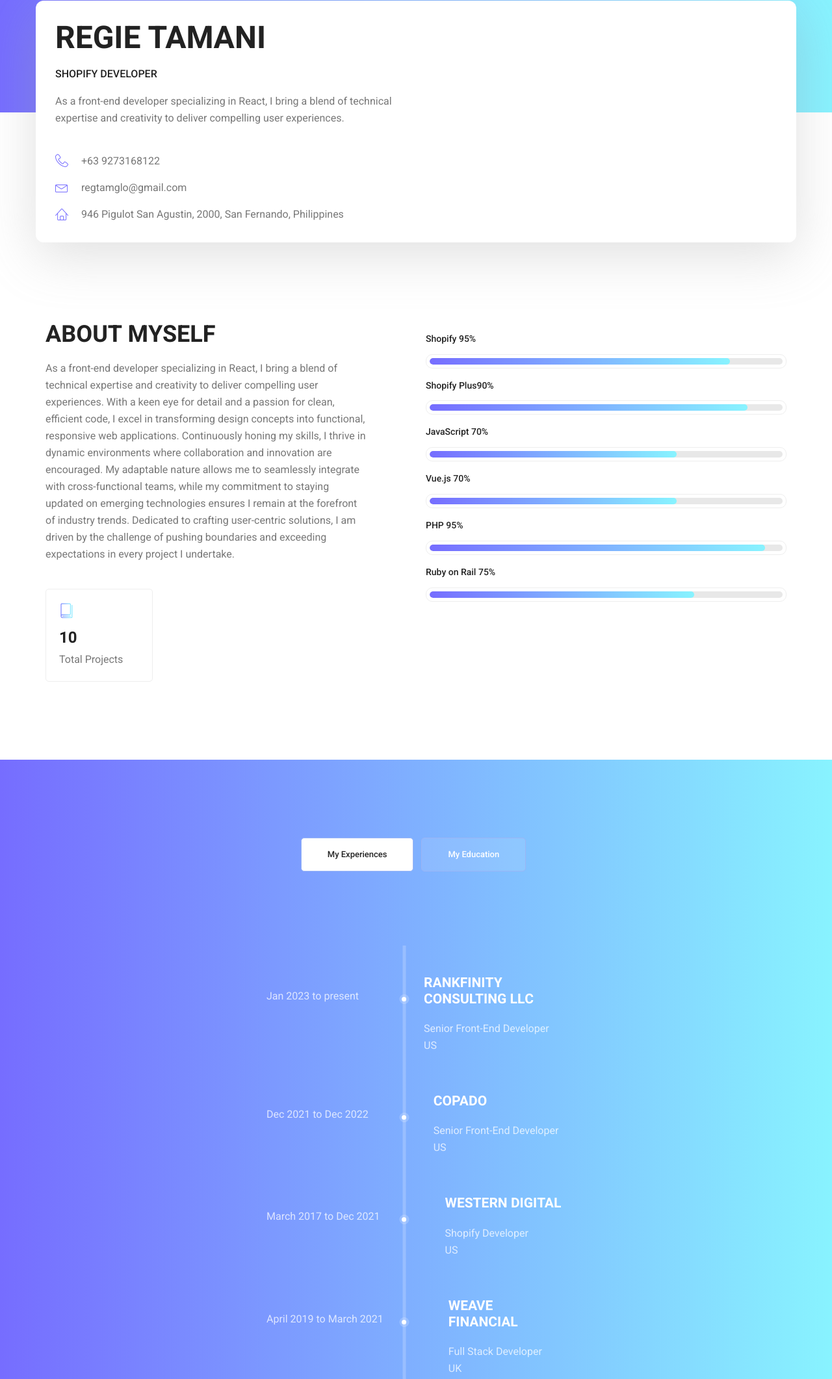
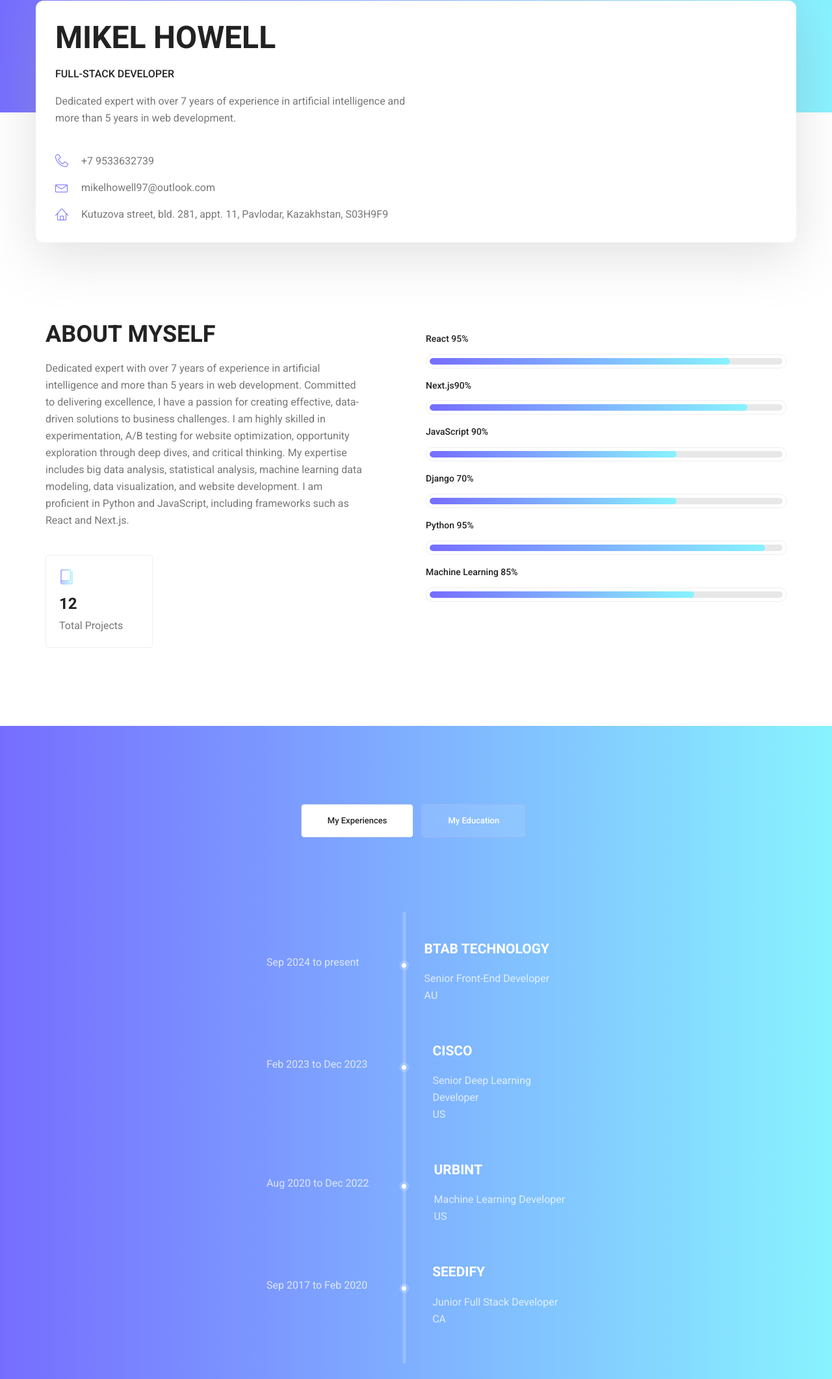
Before and after one commit to mikelhowell/Mikel-Resume, a plain HTML site: page index.html in a window 1280 px wide. Shown: the part 199-2321 px from the top of the page at 65% size. Drawn offline with Linux system fonts and the light colour scheme.

Commit message:
third commit

```diff
--- a/index.html
+++ b/index.html
@@ -6,7 +6,7 @@
 	<meta charset="utf-8">
 	<meta name="viewport" content="width=device-width, initial-scale=1, shrink-to-fit=no">
 	<link rel="icon" href="img/favicon.png" type="image/png">
-	<title>Regie Mallanao Tamani</title>
+	<title>Mikel Howell</title>
 	<!-- Bootstrap CSS -->
 	<link rel="stylesheet" href="css/bootstrap.css">
 	<link rel="stylesheet" href="vendors/linericon/style.css">
@@ -30,7 +30,7 @@
 			<nav class="navbar navbar-expand-lg navbar-light">
 				<div class="container box_1620">
 					<!-- Brand and toggle get grouped for better mobile display -->
-					<a class="navbar-brand logo_h text-white fw-bold" href="index.html">Regie Tamani</a>
+					<a class="navbar-brand logo_h text-white fw-bold" href="index.html">Mikel Howell</a>
 					<button class="navbar-toggler" type="button" data-toggle="collapse"
 						data-target="#navbarSupportedContent" aria-controls="navbarSupportedContent"
 						aria-expanded="false" aria-label="Toggle navigation">
@@ -58,16 +58,14 @@
 					<div class="media">
 						<div class="media-body">
 							<div class="personal_text">
-								<h3>Regie Tamani</h3>
-								<h4>Shopify Developer</h4>
-								<p>As a front-end developer specializing in React, I bring a blend of technical expertise and creativity to deliver
-									compelling user experiences.
+								<h3>Mikel Howell</h3>
+								<h4>Full-Stack Developer</h4>
+								<p>Dedicated expert with over 7 years of experience in artificial intelligence and more than 5 years in web development.
 									</p>
 								<ul class="list basic_info">
-									<li><a href="#"><i class="lnr lnr-phone-handset"></i>+63 9273168122</a></li>
-									<li><a href="#"><i class="lnr lnr-envelope"></i>regtamglo@gmail.com</a></li>
-									<li><a href="#"><i class="lnr lnr-home"></i> 946 Pigulot San Agustin, 2000, San Fernando,
-											Philippines</a></li>
+									<li><a href="#"><i class="lnr lnr-phone-handset"></i>+7 9533632739</a></li>
+									<li><a href="#"><i class="lnr lnr-envelope"></i>mikelhowell97@outlook.com</a></li>
+									<li><a href="#"><i class="lnr lnr-home"></i> Kutuzova street, bld. 281, appt. 11, Pavlodar, Kazakhstan, S03H9F9</a></li>
 								</ul>
 							</div>
 						</div>
@@ -85,21 +83,12 @@
 				<div class="col-lg-6">
 					<div class="welcome_text">
 						<h4>About Myself</h4>
-						<p>As a front-end developer specializing in React, I bring a blend of technical expertise and creativity to deliver
-							compelling user experiences.
-							With a keen eye for detail and a passion for clean, efficient code, I excel in transforming design concepts into
-							functional, responsive web applications.
-							Continuously honing my skills, I thrive in dynamic environments where collaboration and innovation are
-							encouraged.
-							My adaptable nature allows me to seamlessly integrate with cross-functional teams, while my commitment to
-							staying updated on emerging technologies ensures I remain at the forefront of industry trends.
-							Dedicated to crafting user-centric solutions, I am driven by the challenge of pushing boundaries and exceeding
-							expectations in every project I undertake.</p>
+						<p>Dedicated expert with over 7 years of experience in artificial intelligence and more than 5 years in web development. Committed to delivering excellence, I have a passion for creating effective, data-driven solutions to business challenges. I am highly skilled in experimentation, A/B testing for website optimization, opportunity exploration through deep dives, and critical thinking. My expertise includes big data analysis, statistical analysis, machine learning data modeling, data visualization, and website development. I am proficient in Python and JavaScript, including frameworks such as React and Next.js.</p>
 						<div class="row">
 							<div class="col-md-4">
 								<div class="wel_item">
 									<i class="lnr lnr-book"></i>
-									<h4>10</h4>
+									<h4>12</h4>
 									<p>Total Projects</p>
 								</div>
 							</div>
@@ -110,7 +99,7 @@
 					<div class="tools_expert">
 						<div class="skill_main">
 							<div class="skill_item">
-								<h4>Shopify <span class="counter">95</span>%</h4>
+								<h4>React <span class="counter">95</span>%</h4>
 								<div class="progress_br">
 									<div class="progress">
 										<div class="progress-bar" role="progressbar" aria-valuenow="85"
@@ -119,7 +108,7 @@
 								</div>
 							</div>
 							<div class="skill_item">
-								<h4>Shopify Plus<span class="counter">90</span>%</h4>
+								<h4>Next.js<span class="counter">90</span>%</h4>
 								<div class="progress_br">
 									<div class="progress">
 										<div class="progress-bar" role="progressbar" aria-valuenow="90"
@@ -128,7 +117,7 @@
 								</div>
 							</div>
 							<div class="skill_item">
-								<h4>JavaScript <span class="counter">70</span>%</h4>
+								<h4>JavaScript <span class="counter">90</span>%</h4>
 								<div class="progress_br">
 									<div class="progress">
 										<div class="progress-bar" role="progressbar" aria-valuenow="70"
@@ -137,7 +126,7 @@
 								</div>
 							</div>
 							<div class="skill_item">
-								<h4>Vue.js <span class="counter">70</span>%</h4>
+								<h4>Django <span class="counter">70</span>%</h4>
 								<div class="progress_br">
 									<div class="progress">
 										<div class="progress-bar" role="progressbar" aria-valuenow="70"
@@ -146,7 +135,7 @@
 								</div>
 							</div>
 							<div class="skill_item">
-								<h4>PHP <span class="counter">95</span>%</h4>
+								<h4>Python <span class="counter">95</span>%</h4>
 								<div class="progress_br">
 									<div class="progress">
 										<div class="progress-bar" role="progressbar" aria-valuenow="95"
@@ -155,7 +144,7 @@
 								</div>
 							</div>
 							<div class="skill_item">
-								<h4>Ruby on Rail <span class="counter">75</span>%</h4>
+								<h4>Machine Learning <span class="counter">85</span>%</h4>
 								<div class="progress_br">
 									<div class="progress">
 										<div class="progress-bar" role="progressbar" aria-valuenow="75"
@@ -192,11 +181,11 @@
 								<span></span>
 								<div class="media">
 									<div class="d-flex">
-										<p>Jan 2023 to present</p>
+										<p>Sep 2024 to present</p>
 									</div>
 									<div class="media-body">
-										<h4>Rankfinity Consulting LLC</h4>
-										<p>Senior Front-End Developer <br />US</p>
+										<h4>Btab Technology</h4>
+										<p>Senior Front-End Developer <br />AU</p>
 									</div>
 								</div>
 							</li>
@@ -204,11 +193,11 @@
 								<span></span>
 								<div class="media">
 									<div class="d-flex">
-										<p>Dec 2021 to Dec 2022</p>
+										<p>Feb 2023 to Dec 2023</p>
 									</div>
 									<div class="media-body">
-										<h4>Copado</h4>
-										<p>Senior Front-End Developer <br />US</p>
+										<h4>Cisco</h4>
+										<p>Senior Deep Learning Developer <br />US</p>
 									</div>
 								</div>
 							</li>
@@ -216,11 +205,11 @@
 								<span></span>
 								<div class="media">
 									<div class="d-flex">
-										<p>March 2017 to Dec 2021</p>
+										<p>Aug 2020 to Dec 2022</p>
 									</div>
 									<div class="media-body">
-										<h4>Western Digital</h4>
-										<p>Shopify Developer <br />US</p>
+										<h4>Urbint</h4>
+										<p>Machine Learning Developer <br />US</p>
 									</div>
 								</div>
 							</li>
@@ -228,11 +217,11 @@
 								<span></span>
 								<div class="media">
 									<div class="d-flex">
-										<p>April 2019 to March 2021</p>
+										<p>Sep 2017 to Feb 2020</p>
 									</div>
 									<div class="media-body">
-										<h4>Weave Financial</h4>
-										<p>Full Stack Developer <br />UK</p>
+										<h4>Seedify</h4>
+										<p>Junior Full Stack Developer <br />CA</p>
 									</div>
 								</div>
 							</li>
@@ -244,10 +233,10 @@
 								<span></span>
 								<div class="media">
 									<div class="d-flex">
-										<p>March 2004 to March 2008</p>
+										<p>May 2012 to May 2017</p>
 									</div>
 									<div class="media-body">
-										<h4>University Of Santo Tomas</h4>
+										<h4>De La Salle University Manila</h4>
 										<p>Bachelor’s degree, Computer Science <br />PH</p>
 									</div>
 								</div>
@@ -277,28 +266,16 @@
 				<div class="col-lg-4 col-md-4 col-sm-6 brand manipul design print">
 					<div class="h_gallery_item">
 						<div class="g_img_item">
-							<img class="img-fluid" src="img/gallery/project-1.png" alt="">
-							<a class="light" href="img/gallery/project-1.png"><img src="img/gallery/icon.png"
+							<img class="img-fluid" src="img/gallery/1.png" alt="">
+							<a class="light" href="img/gallery/1.png"><img src="img/gallery/icon.png"
 									alt=""></a>
 						</div>
 						<div class="g_item_text">
-							<h4>Weave Dapp</h4>
+							<h4>AI Art Gen App</h4>
 						</div>
 					</div>
 				</div>
 				<div class="col-lg-4 col-md-4 col-sm-6 brand manipul creative">
-					<div class="h_gallery_item">
-						<div class="g_img_item">
-							<img class="img-fluid" src="img/gallery/project-2.png" alt="">
-							<a class="light" href="img/gallery/project-2.png"><img src="img/gallery/icon.png"
-									alt=""></a>
-						</div>
-						<div class="g_item_text">
-							<h4>TaskADE</h4>
-						</div>
-					</div>
-				</div>
-				<div class="col-lg-4 col-md-4 col-sm-6 manipul creative design print">
 					<div class="h_gallery_item">
 						<div class="g_img_item">
 							<img class="img-fluid" src="img/gallery/3.png" alt="">
@@ -306,19 +283,31 @@
 									alt=""></a>
 						</div>
 						<div class="g_item_text">
-							<h4>Titleys</h4>
+							<h4>Snack Bags</h4>
+						</div>
+					</div>
+				</div>
+				<div class="col-lg-4 col-md-4 col-sm-6 manipul creative design print">
+					<div class="h_gallery_item">
+						<div class="g_img_item">
+							<img class="img-fluid" src="img/gallery/7.png" alt="">
+							<a class="light" href="img/gallery/7.png"><img src="img/gallery/icon.png"
+									alt=""></a>
+						</div>
+						<div class="g_item_text">
+							<h4>Dream Home</h4>
 						</div>
 					</div>
 				</div>
 				<div class="col-lg-4 col-md-4 col-sm-6 brand manipul design">
 					<div class="h_gallery_item">
 						<div class="g_img_item">
-							<img class="img-fluid" src="img/gallery/4.png" alt="">
-							<a class="light" href="img/gallery/4.png"><img src="img/gallery/icon.png"
+							<img class="img-fluid" src="img/gallery/11.png" alt="">
+							<a class="light" href="img/gallery/11.png"><img src="img/gallery/icon.png"
 									alt=""></a>
 						</div>
 						<div class="g_item_text">
-							<h4>Needle & Thread</h4>
+							<h4>AI ChatBot</h4>
 						</div>
 					</div>
 				</div>
@@ -330,7 +319,7 @@
 									alt=""></a>
 						</div>
 						<div class="g_item_text">
-							<h4>Rankfinity</h4>
+							<h4>Spinneys</h4>
 						</div>
 					</div>
 				</div>
@@ -348,17 +337,17 @@
 					<div class="contact_info">
 						<div class="info_item">
 							<i class="lnr lnr-home"></i>
-							<h6>San Fernando, Philippines</h6>
-							<p>946 Pigulot San Agustin, 2000</p>
+							<h6>Pavlodar, Kazakhstan</h6>
+							<p>Kutuzova street, bld. 281, appt. 11,</p>
 						</div>
 						<div class="info_item">
 							<i class="lnr lnr-phone-handset"></i>
-							<h6><a href="#">+63 (927) 3168122</a></h6>
+							<h6><a href="#">+7 9533632739</a></h6>
 							<p>Mon to Fri 9am to 6 pm</p>
 						</div>
 						<div class="info_item">
 							<i class="lnr lnr-envelope"></i>
-							<h6><a href="#">regtamglo@gmail.com</a></h6>
+							<h6><a href="#">mikelhowell97@outlook.com</a></h6>
 						</div>
 					</div>
 				</div>
```
Also changed, not shown: img/gallery/10.PNG (added), img/gallery/11.PNG (added), img/gallery/6.PNG (added), 7 other files.
